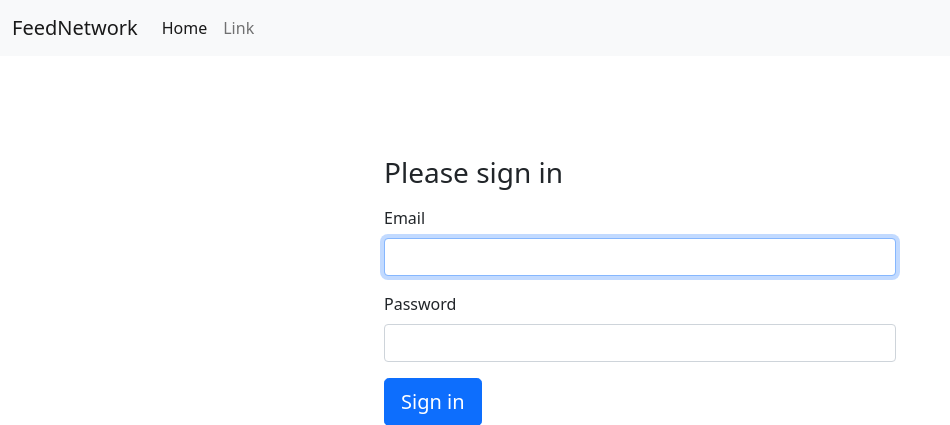
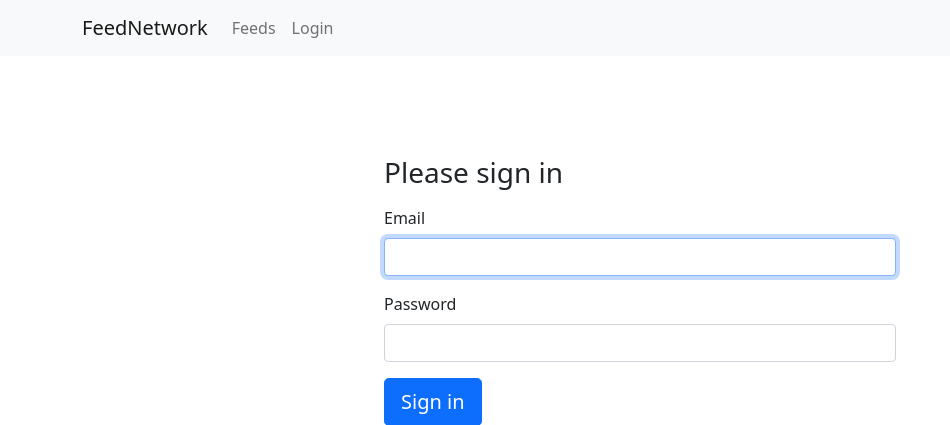
Before and after one commit to reptofrank/feednetwork, a Symfony app: template templates/security/login.html.twig in a window 1280 px wide. Shown: the top 425 px of the page, without its empty margins (0-950 px from the left). Run offline with Twig, Linux system fonts and the light colour scheme; the template is opened without the code that fills it, so the values that code supplies are empty; some libraries are stand-ins or nearby versions.

Commit message:
add login/logout link

```diff
--- a/templates/base.html.twig
+++ b/templates/base.html.twig
@@ -13,19 +13,25 @@
 </head>
 <body>
     <nav class="navbar navbar-expand-lg navbar-light bg-light">
-        <div class="container-fluid">
+        <div class="container">
           <a class="navbar-brand" href="#">FeedNetwork</a>
           <button class="navbar-toggler" type="button" data-bs-toggle="collapse" data-bs-target="#navbarSupportedContent" aria-controls="navbarSupportedContent" aria-expanded="false" aria-label="Toggle navigation">
             <span class="navbar-toggler-icon"></span>
           </button>
           <div class="collapse navbar-collapse" id="navbarSupportedContent">
-            <ul class="navbar-nav mb-2 mb-lg-0">
+            <ul class="navbar-nav mb-2 mb-lg-0 ml-auto">
               <li class="nav-item">
-                <a class="nav-link active" aria-current="page" href="#">Home</a>
+                <a class="nav-link" href="{{ path('feed.index') }}">Feeds</a>
               </li>
-              <li class="nav-item">
-                <a class="nav-link" href="#">Link</a>
-              </li>
+              {% if app.user %}
+                <li class="nav-item">
+                    <a class="nav-link" href="/logout">Logout</a>
+                </li>
+              {% else %}
+                <li class="nav-item">
+                    <a class="nav-link" href="/login">Login</a>
+                </li>
+              {% endif %}
             </ul>
           </div>
         </div>
@@ -33,5 +39,6 @@
     {% block body %}
 
     {% endblock %}
+    <script src="/js/bootstrap.min.js"></script>
 </body>
 </html>
```
